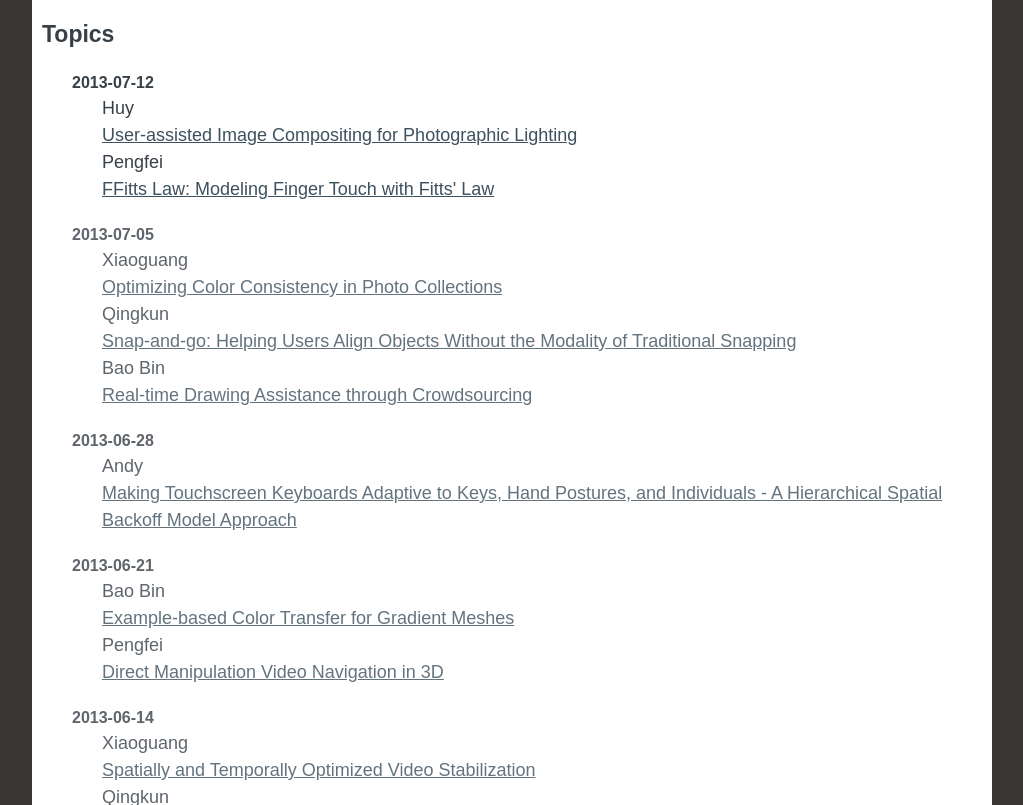
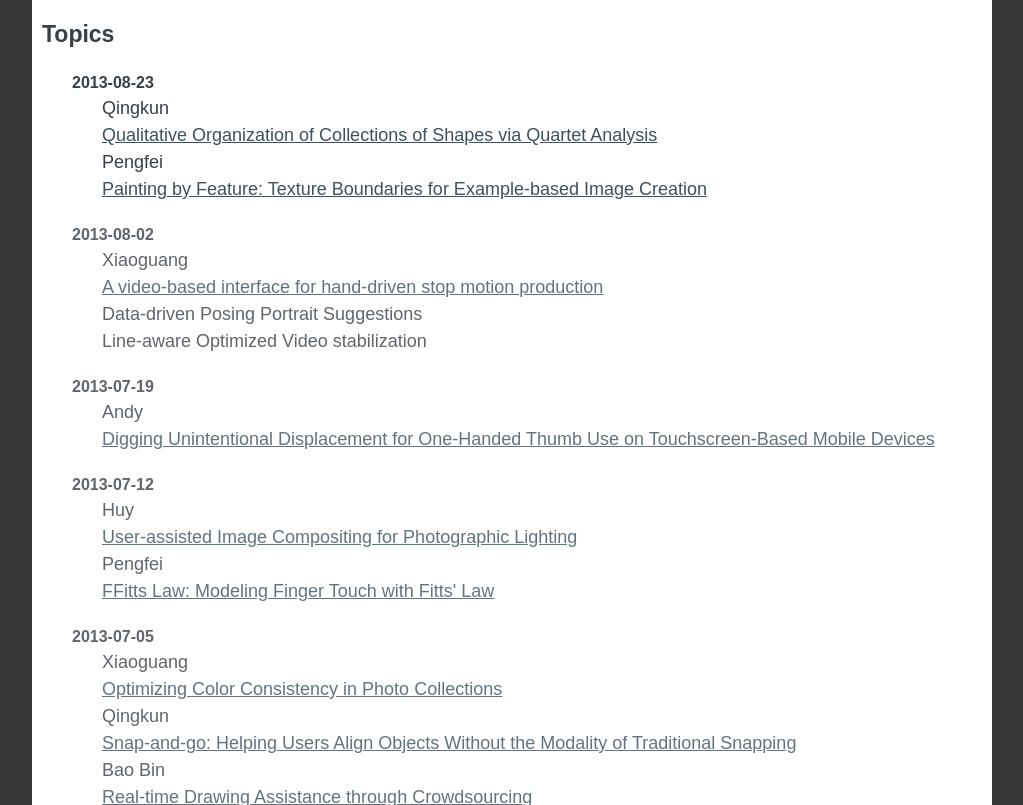
Before and after one commit to andyli/ResearchSeminar, a plain HTML site: page index.html in a window 1280 px wide. Shown: the part 632-1437 px from the top of the page, without its empty margins (128-1151 px from the left). Drawn offline with nearby package versions, Linux system fonts and the light colour scheme.

Commit message:
updated for 3 seminars

```diff
--- a/index.html
+++ b/index.html
@@ -80,6 +80,39 @@
 	<div class="topics grid_12 clearfix">
 		<h2>Topics</h2>
 		<ol id="seminar-items">
+            <li>
+                <h3>2013-08-23</h3>
+                <ul class="presents">
+                    <li>
+                        <div class="presenter">Qingkun</div>
+                        <div class="paper"><a href="http://cg.cs.tsinghua.edu.cn/quartet/">Qualitative Organization of Collections of Shapes via Quartet Analysis</a></div>
+                    </li>
+                    <li>
+                        <div class="presenter">Pengfei</div>
+                        <div class="paper"><a href="http://dcgi.felk.cvut.cz/home/sykorad/pbf.html">Painting by Feature: Texture Boundaries for Example-based Image Creation</a></div>
+                    </li>
+                </ul>
+            </li>
+            <li>
+                <h3>2013-08-02</h3>
+                <ul class="presents">
+                    <li>
+                        <div class="presenter">Xiaoguang</div>
+                        <div class="paper"><a href="http://sweb.cityu.edu.hk/hongbofu/projects/StopMotion_CGA/">A video-based interface for hand-driven stop motion production</a></div>
+                        <div class="paper">Data-driven Posing Portrait Suggestions</div>
+                        <div class="paper">Line-aware Optimized Video stabilization</div>
+                    </li>
+                </ul>
+            </li>
+            <li>
+                <h3>2013-07-19</h3>
+                <ul class="presents">
+                    <li>
+                        <div class="presenter">Andy</div>
+                        <div class="paper"><a href="http://dl.acm.org/citation.cfm?id=2371613">Digging Unintentional Displacement for One-Handed Thumb Use on Touchscreen-Based Mobile Devices</a></div>
+                    </li>
+                </ul>
+            </li>
             <li>
                 <h3>2013-07-12</h3>
                 <ul class="presents">
```
